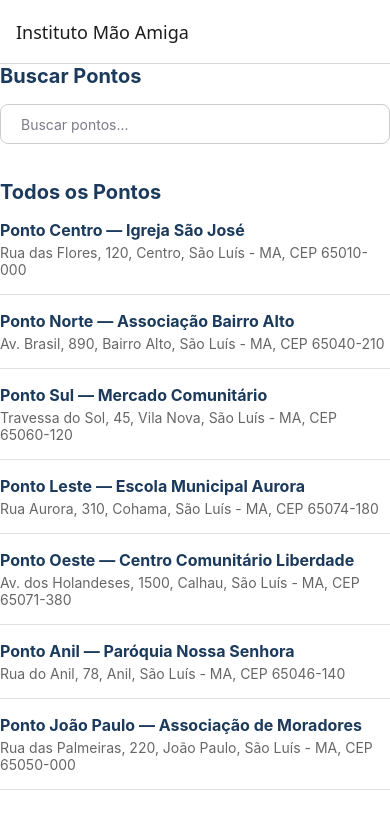
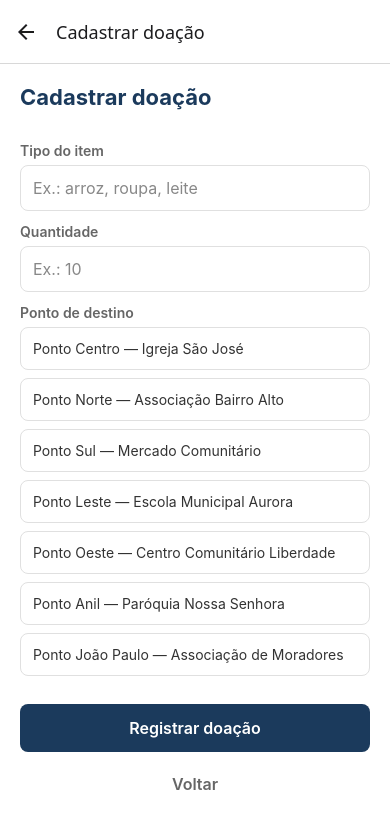
Before and after one commit to college-soft-eng-repos/instituto-mao-amiga, a React Native app: screen /CadastroDoacao in a window 390 px wide. Shown: the top 828 px of the page. Built offline with nearby package versions, Linux system fonts and the light colour scheme.

Commit message:
feat: formulário de cadastro de doação refs #05
Layout com tipo do item, quantidade e ponto de destino; validação
rejeita quantidade não numérica com mensagem de erro.

```diff
--- a/App.tsx
+++ b/App.tsx
@@ -2,10 +2,12 @@ import { NavigationContainer } from '@react-navigation/native';
 import { createNativeStackNavigator } from '@react-navigation/native-stack';
 import TelaListaPontos from './TelaListaPontos';
 import TelaDetalhePonto from './TelaDetalhePonto';
+import TelaCadastroDoacao from './TelaCadastroDoacao';
 
 export type RootStackParamList = {
   Lista: undefined;
   Detalhe: { pontoId: string };
+  CadastroDoacao: undefined;
 };
 
 const Stack = createNativeStackNavigator<RootStackParamList>();
@@ -24,6 +26,11 @@ export default function App() {
           component={TelaDetalhePonto}
           options={{ title: 'Detalhe do ponto' }}
         />
+        <Stack.Screen
+          name="CadastroDoacao"
+          component={TelaCadastroDoacao}
+          options={{ title: 'Cadastrar doação' }}
+        />
       </Stack.Navigator>
     </NavigationContainer>
   );
--- /dev/null
+++ b/TelaCadastroDoacao.tsx
@@ -0,0 +1,209 @@
+import { useRef, useState } from 'react';
+import {
+  View,
+  Text,
+  StyleSheet,
+  TextInput,
+  TouchableOpacity,
+  Keyboard,
+  ScrollView,
+} from 'react-native';
+import type { NativeStackScreenProps } from '@react-navigation/native-stack';
+import type { RootStackParamList } from './App';
+import { pontosMock } from './TelaListaPontos';
+
+type Props = NativeStackScreenProps<RootStackParamList, 'CadastroDoacao'>;
+
+export default function TelaCadastroDoacao({ navigation }: Props) {
+  const [tipoItem, setTipoItem] = useState('');
+  const [quantidade, setQuantidade] = useState('');
+  const [pontoDestinoId, setPontoDestinoId] = useState('');
+  const [erro, setErro] = useState('');
+  const [sucesso, setSucesso] = useState('');
+  const inputQuantidadeRef = useRef<TextInput>(null);
+
+  function validarESalvar() {
+    setSucesso('');
+
+    if (tipoItem.trim() === '') {
+      setErro('Informe o tipo do item (ex.: arroz, roupa, leite).');
+      return;
+    }
+
+    const quantidadeNumerica = Number(quantidade.trim());
+    if (
+      quantidade.trim() === '' ||
+      isNaN(quantidadeNumerica) ||
+      !Number.isInteger(quantidadeNumerica) ||
+      quantidadeNumerica < 1
+    ) {
+      setErro('A quantidade precisa ser um número inteiro maior que zero.');
+      return;
+    }
+
+    if (pontoDestinoId === '') {
+      setErro('Selecione o ponto de destino da doação.');
+      return;
+    }
+
+    const ponto = pontosMock.find((p) => p.id === pontoDestinoId);
+    setErro('');
+    setSucesso(
+      `Doação registrada: ${quantidadeNumerica}x ${tipoItem.trim()} → ${ponto?.nome ?? 'ponto selecionado'}.`
+    );
+    setTipoItem('');
+    setQuantidade('');
+    setPontoDestinoId('');
+    Keyboard.dismiss();
+  }
+
+  return (
+    <ScrollView style={styles.container} contentContainerStyle={styles.conteudo}>
+      <Text style={styles.titulo}>Cadastrar doação</Text>
+
+      <Text style={styles.rotulo}>Tipo do item</Text>
+      <TextInput
+        style={styles.input}
+        placeholder="Ex.: arroz, roupa, leite"
+        placeholderTextColor="#888888"
+        value={tipoItem}
+        onChangeText={setTipoItem}
+        returnKeyType="next"
+        onSubmitEditing={() => inputQuantidadeRef.current?.focus()}
+      />
+
+      <Text style={styles.rotulo}>Quantidade</Text>
+      <TextInput
+        ref={inputQuantidadeRef}
+        style={styles.input}
+        placeholder="Ex.: 10"
+        placeholderTextColor="#888888"
+        value={quantidade}
+        onChangeText={setQuantidade}
+        keyboardType="number-pad"
+        returnKeyType="done"
+        onSubmitEditing={validarESalvar}
+      />
+
+      <Text style={styles.rotulo}>Ponto de destino</Text>
+      {pontosMock.map((ponto) => (
+        <TouchableOpacity
+          key={ponto.id}
+          style={[
+            styles.pontoOpcao,
+            pontoDestinoId === ponto.id && styles.pontoSelecionado,
+          ]}
+          onPress={() => setPontoDestinoId(ponto.id)}
+        >
+          <Text
+            style={[
+              styles.pontoNome,
+              pontoDestinoId === ponto.id && styles.pontoNomeSelecionado,
+            ]}
+          >
+            {ponto.nome}
+          </Text>
+        </TouchableOpacity>
+      ))}
+
+      {erro !== '' && <Text style={styles.erro}>{erro}</Text>}
+      {sucesso !== '' && <Text style={styles.sucesso}>{sucesso}</Text>}
+
+      <TouchableOpacity style={styles.botao} onPress={validarESalvar}>
+        <Text style={styles.botaoTexto}>Registrar doação</Text>
+      </TouchableOpacity>
+
+      <TouchableOpacity
+        style={styles.botaoSecundario}
+        onPress={() => navigation.goBack()}
+      >
+        <Text style={styles.botaoSecundarioTexto}>Voltar</Text>
+      </TouchableOpacity>
+    </ScrollView>
+  );
+}
+
+const styles = StyleSheet.create({
+  container: {
+    flex: 1,
+    backgroundColor: '#FFFFFF',
+  },
+  conteudo: {
+    padding: 20,
+    paddingBottom: 40,
+  },
+  titulo: {
+    fontSize: 22,
+    fontWeight: 'bold',
+    color: '#1B3A5C',
+    marginBottom: 20,
+  },
+  rotulo: {
+    fontSize: 14,
+    fontWeight: '600',
+    color: '#666666',
+    marginBottom: 6,
+    marginTop: 12,
+  },
+  input: {
+    borderWidth: 1,
+    borderColor: '#E0E0E0',
+    borderRadius: 8,
+    padding: 12,
+    fontSize: 16,
+    color: '#333333',
+    backgroundColor: '#FFFFFF',
+  },
+  pontoOpcao: {
+    borderWidth: 1,
+    borderColor: '#E0E0E0',
+    borderRadius: 8,
+    padding: 12,
+    marginBottom: 8,
+  },
+  pontoSelecionado: {
+    borderColor: '#1B3A5C',
+    backgroundColor: '#E8EEF4',
+  },
+  pontoNome: {
+    fontSize: 14,
+    color: '#333333',
+  },
+  pontoNomeSelecionado: {
+    fontWeight: '600',
+    color: '#1B3A5C',
+  },
+  erro: {
+    color: '#C62828',
+    fontSize: 14,
+    marginTop: 12,
+  },
+  sucesso: {
+    color: '#2E7D32',
+    fontSize: 14,
+    marginTop: 12,
+  },
+  botao: {
+    backgroundColor: '#1B3A5C',
+    padding: 14,
+    borderRadius: 8,
+    alignItems: 'center',
+    marginTop: 20,
+  },
+  botaoTexto: {
+    color: '#FFFFFF',
+    fontWeight: '600',
+    fontSize: 16,
+  },
+  botaoSecundario: {
+    padding: 14,
+    borderRadius: 8,
+    alignItems: 'center',
+    marginTop: 8,
+  },
+  botaoSecundarioTexto: {
+    color: '#666666',
+    fontWeight: '600',
+    fontSize: 16,
+  },
+});
--- a/TelaListaPontos.tsx
+++ b/TelaListaPontos.tsx
@@ -116,7 +116,15 @@ export default function TelaListaPontos({ navigation }: Props) {
       data={pontosFiltrados}
       keyExtractor={(item) => item.id}
       ListHeaderComponent={
-        <Text style={styles.titulo}>Todos os Pontos</Text>
+        <View>
+          <TouchableOpacity
+            style={styles.botaoCadastro}
+            onPress={() => navigation.navigate('CadastroDoacao')}
+          >
+            <Text style={styles.botaoCadastroTexto}>+ Cadastrar doação</Text>
+          </TouchableOpacity>
+          <Text style={styles.titulo}>Todos os Pontos</Text>
+        </View>
       }
       renderItem={({ item }) => (
         <PontoItem
@@ -170,4 +178,16 @@ const styles = StyleSheet.create({
   listaContainer: {
     paddingBottom: 20,
   },
+  botaoCadastro: {
+    backgroundColor: '#1B3A5C',
+    padding: 14,
+    borderRadius: 8,
+    alignItems: 'center',
+    marginBottom: 20,
+  },
+  botaoCadastroTexto: {
+    color: '#FFFFFF',
+    fontWeight: '600',
+    fontSize: 16,
+  },
 });
```
